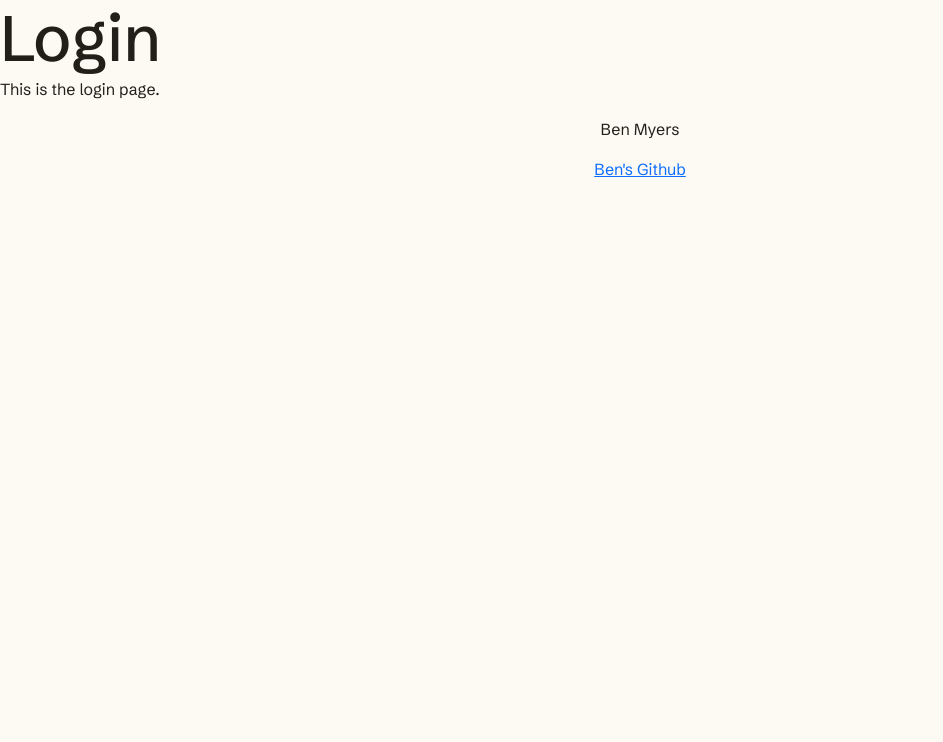
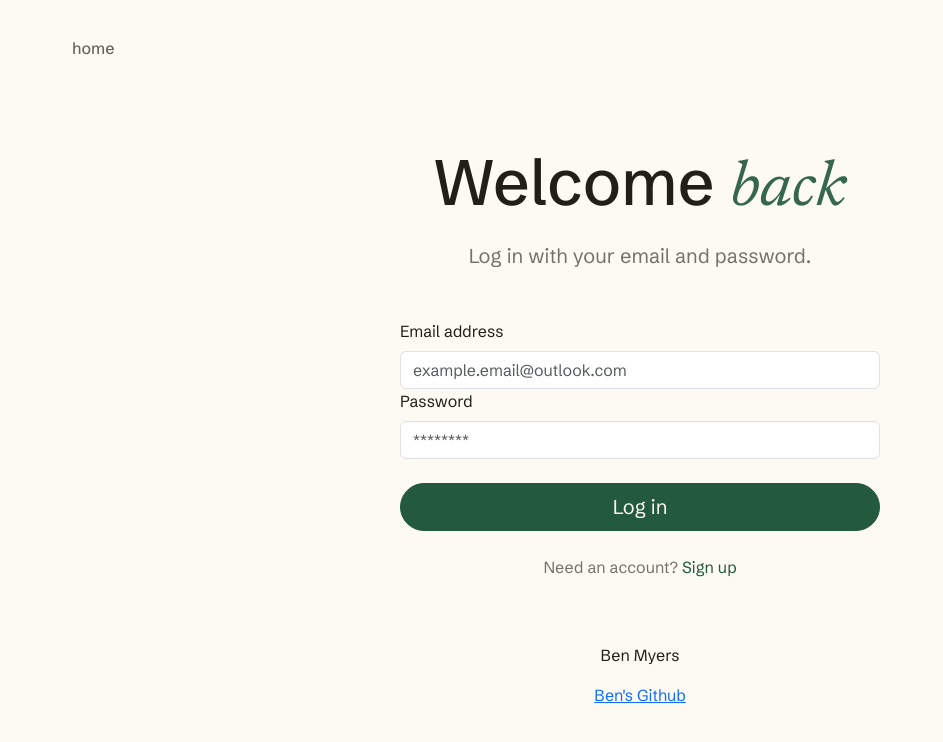
Before and after one commit to TheBen2005/startup, a React (Vite) app: page /login in a window 1280 px wide. Shown: the top 742 px of the page, without its empty margins (0-943 px from the left). Built offline with nearby package versions, Linux system fonts and the light colour scheme.

Commit message:
Completed login component

```diff
--- a/src/login/login.jsx
+++ b/src/login/login.jsx
@@ -1,11 +1,33 @@
 import './login.css';
-import{NavLink, Link } from 'react-router-dom';
+import { NavLink, Link } from 'react-router-dom';
 
 export function Login() {
     return (
         <div>
-            <h1>Login</h1>
-            <p>This is the login page.</p>
+            <header>
+                <nav>
+                    <NavLink to="/" className="back-link">home</NavLink>
+                </nav>
+            </header>
+            <main>
+                <h1>Welcome <span className="title-italics">back</span></h1>
+                <p className="intro-text">Log in with your email and password.</p>
+                <form method="get" action="/setavailability">
+                    {/* Currently logging in sends the user to the set availability page. In the future, users who are not tutors will be taken to the home page with their name on the top right, while tutors will be taken to this page. */}
+                    <div>
+                        <label for="email" className="form-label">Email address</label>
+                        <input type="email" placeholder="example.email@outlook.com" id="email" name="email" className="form-control" />
+                    </div>
+                    <div>
+                        <label for="password" className="form-label">Password</label>
+                        <input type="password" placeholder="********" id="password" name="password" className="form-control" />
+                    </div>
+                    <button type="submit" className="btn btn-primary btn-lg rounded-pill book-button-space w-100">Log in</button>
+                </form>
+                <p className="need-account">Need an account?<span><Link to="/signup" className="sign-up-link"> Sign up</Link></span></p>
+
+
+            </main>
         </div>
     );
 }
```
